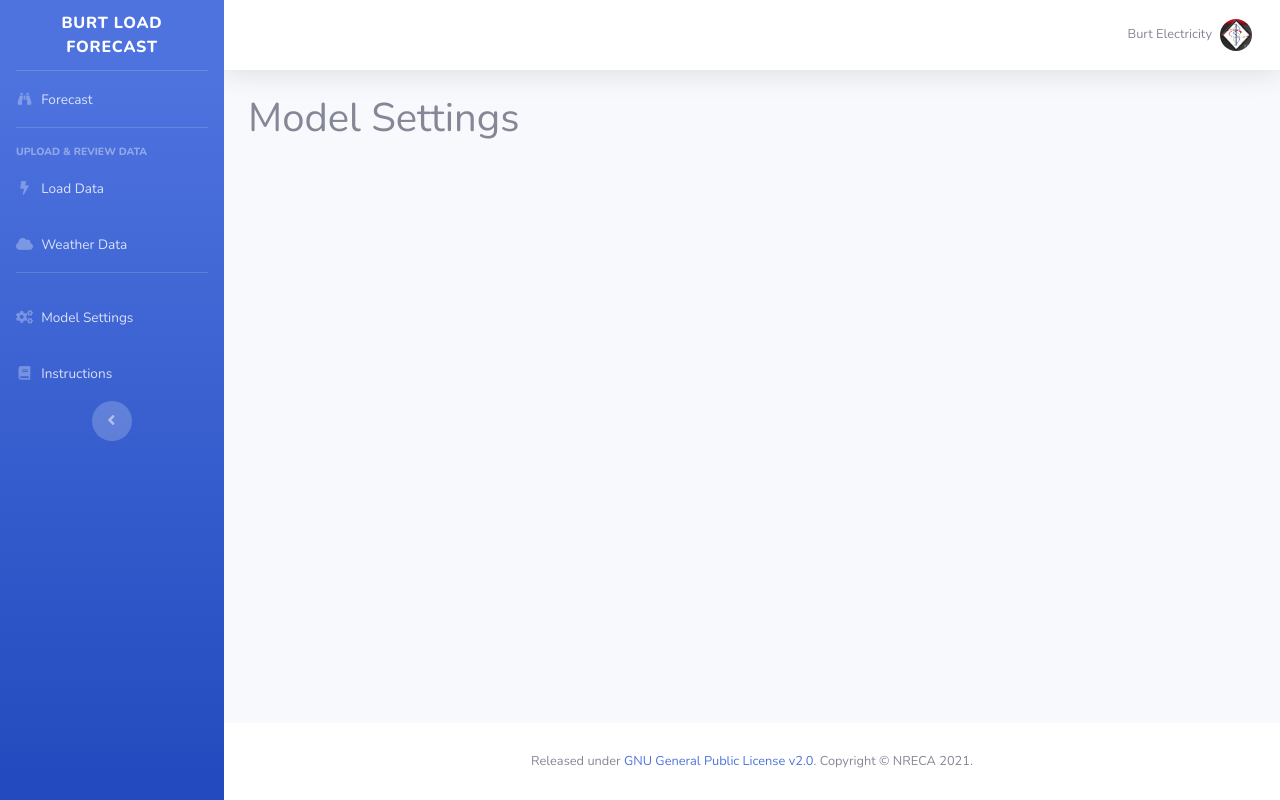
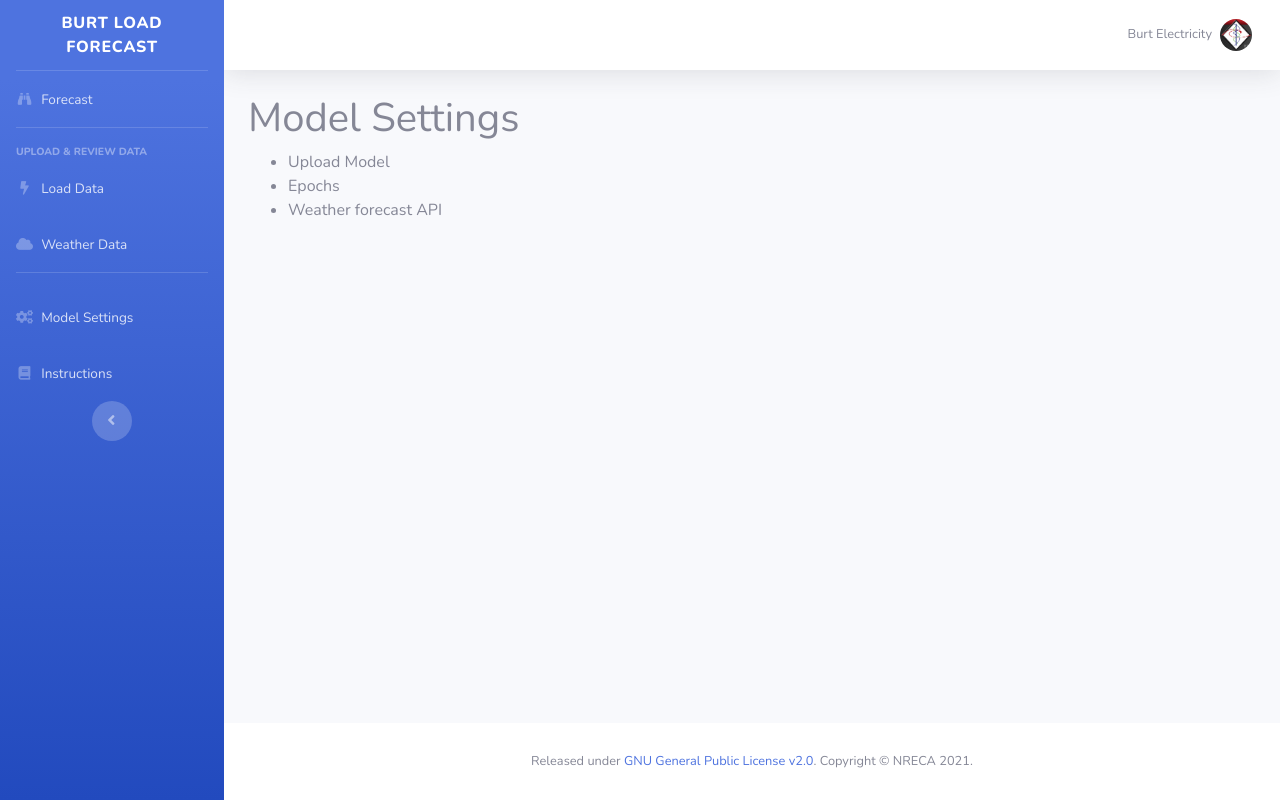
Before and after one commit to dpinney/coopforecast, a Flask app: page /model-settings in a window 1280 px wide. Run offline with Flask 2, Linux system fonts and the light colour scheme; some libraries are stand-ins or nearby versions.

Commit message:
Stub out model settings

```diff
--- a/forecast_app/templates/model-settings.html
+++ b/forecast_app/templates/model-settings.html
@@ -5,4 +5,9 @@
 
 {% block content %}
 <h1>Model Settings</h1>
+<ul>
+  <li>Upload Model</li>
+  <li>Epochs</li>
+  <li>Weather forecast API</li>
+</ul>
 {% endblock %}
```
